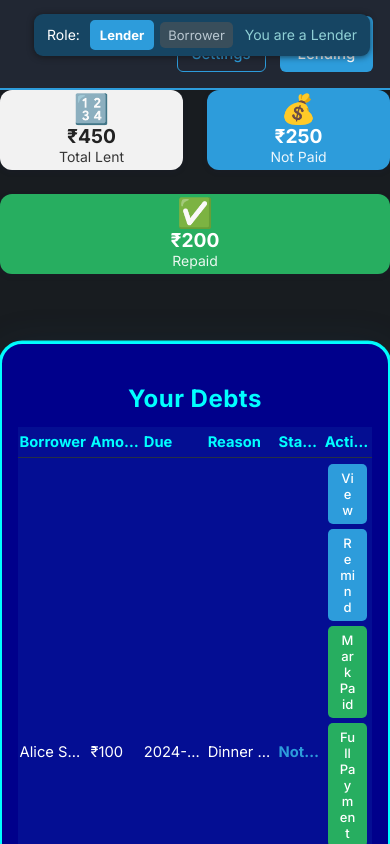
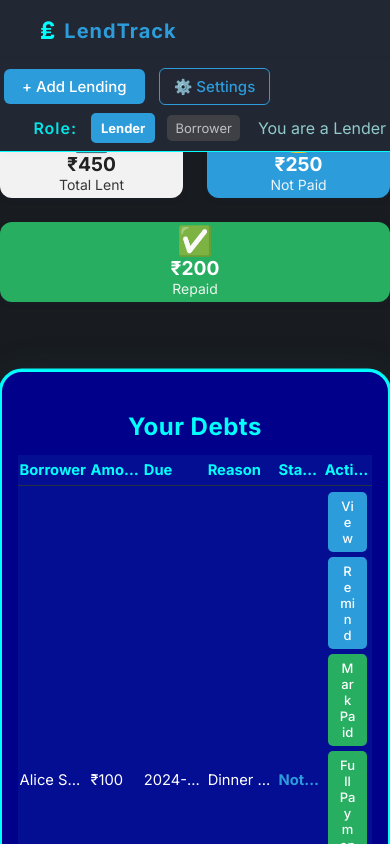
Before and after one commit to Workflow-Manager-admin/lendtrack-27931-fd4e24d7, a React (Create React App) app in the folder lendtrack_main_container/: page /dashboard in a window 390 px wide. Shown: the top 844 px of the page. Built offline with nearby package versions, Linux system fonts and the light colour scheme.

Commit message:
Auto-commit: Changes as of 2025-06-03T16:15:41.789128+00:00

```diff
--- a/lendtrack_main_container/src/App.css
+++ b/lendtrack_main_container/src/App.css
@@ -295,3 +295,90 @@ input, select, button {
 }
 
 /* Additional spacing/visual tweaks can be added below if needed */
+
+/* --- Dashboard Toolbar (holds Add Lending and Role) --- */
+.dashboard-toolbar {
+  width: 100vw;
+  max-width: 100vw;
+  position: fixed;
+  top: 60px; /* Below navbar */
+  left: 0;
+  z-index: 1050;
+  display: flex;
+  justify-content: space-between;
+  align-items: center;
+  background: #212733;
+  border-bottom: 1.5px solid var(--base-light, #00ffff);
+  box-shadow: 0 2px 10px #08101c09;
+  padding: 8px 28px 8px 28px;
+  box-sizing: border-box;
+  min-height: 56px;
+  gap: 12px;
+}
+@media (max-width: 850px) {
+  .dashboard-toolbar {
+    padding: 8px 8vw 8px 6vw;
+  }
+}
+@media (max-width: 600px) {
+  .dashboard-toolbar {
+    flex-direction: column;
+    align-items: stretch;
+    gap: 8px;
+    padding: 8px 2vw 8px 2vw;
+    min-height: unset;
+  }
+  .dashboard-toolbar-left,
+  .dashboard-toolbar-right {
+    width: 100%;
+    justify-content: stretch;
+  }
+}
+
+.dashboard-toolbar-left {
+  display: flex;
+  align-items: center;
+  gap: 14px;
+}
+.dashboard-toolbar-right.role-selector {
+  display: flex;
+  align-items: center;
+  gap: 6px;
+  justify-content: flex-end;
+}
+.dashboard-toolbar .btn {
+  margin-top: 0;
+  margin-bottom: 0;
+}
+
+.dashboard-toolbar .btn-large {
+  font-size: 1.07rem;
+  padding: 10px 19px;
+}
+
+.role-label {
+  color: var(--base-light, #00ffff);
+  font-weight: 600;
+  font-size: 1em;
+  letter-spacing: 0.06em;
+  opacity: 0.88;
+  margin-right: 3px;
+}
+
+@media (max-width: 400px) {
+  .dashboard-toolbar {
+    padding-left: 1vw;
+    padding-right: 1vw;
+  }
+  .dashboard-toolbar .btn-large,
+  .dashboard-toolbar .btn {
+    font-size: 0.97rem;
+    padding-top: 7px;
+    padding-bottom: 7px;
+  }
+}
+
+/* add some vertical space for main content since toolbar is fixed */
+.full-center-viewport {
+  margin-top: 118px !important;
+}
--- a/lendtrack_main_container/src/App.js
+++ b/lendtrack_main_container/src/App.js
@@ -207,25 +207,25 @@ function DashboardPage() {
   // --- UI Handlers and Layout ---
   return (
     <div className="app" style={{ background: COLORS.dark, minHeight: "100vh" }}>
-      {/* Role Toggle - For DEMO only, remove from production */}
-      <div style={{
-        position: "fixed",
-        top: 14,
-        right: 20,
-        zIndex: 3001,
-        background: "#164563",
-        color: "#fff",
-        padding: "6px 13px",
-        borderRadius: 9,
-        fontSize: 14,
-        boxShadow: "0 1px 6px #111a"
-      }}>
-        Role:
+      {/* Dashboard Bar: Add Lending (left), Role toggle (right) */}
+      <div className="dashboard-toolbar">
+        <div className="dashboard-toolbar-left">
+          <button className="btn btn-large" style={primaryBtnStyle(COLORS)} onClick={()=>setShowAddForm(true)}>
+            + Add Lending
+          </button>
+          {userRole === 'lender' && (
+            <button className="btn" style={settingsBtnStyle(COLORS)} onClick={()=>setShowSettings(!showSettings)}>
+              ⚙️ Settings
+            </button>
+          )}
+        </div>
+        <div className="dashboard-toolbar-right role-selector" tabIndex={-1}>
+          <span className="role-label" style={{marginRight:8}}>Role:</span>
           <button
             className="btn"
             style={{
               ...miniBtnStyle(userRole === 'lender' ? COLORS.primary : "#555c"),
-            marginLeft: 10,
+              marginLeft: 0,
               marginRight: 4,
               padding: "5px 8px",
               border: userRole === 'lender' ? "2.2px solid " + COLORS.primary : "none",
@@ -255,22 +255,12 @@ function DashboardPage() {
             opacity: 0.82
           }}>{userRole === 'lender' ? "You are a Lender" : "You are a Borrower"}</span>
         </div>
+      </div>
       {/* LendTrack Navbar */}
       <nav className="navbar" style={{ background: "#212733", borderBottom: `2px solid ${COLORS.primary}` }}>
-        <div className="container" style={{display: "flex", alignItems: "center", justifyContent: "space-between"}}>
+        <div className="container" style={{display: "flex", alignItems: "center", justifyContent: "flex-start"}}>
           <div className="logo" style={{color: COLORS.primary, fontWeight: 700, letterSpacing: 1}}>
             <span className="logo-symbol" style={{fontSize:'1.2em'}}>₤</span> LendTrack
-          </div>
-          <div style={{display: 'flex', gap: '14px'}}>
-            {/* Only lenders can see/access Settings */}
-            {userRole === 'lender' && (
-              <button className="btn" style={settingsBtnStyle(COLORS)} onClick={()=>setShowSettings(!showSettings)}>
-                ⚙️ Settings
-              </button>
-            )}
-            <button className="btn" style={primaryBtnStyle(COLORS)} onClick={()=>setShowAddForm(true)}>
-              + Add Lending
-            </button>
           </div>
         </div>
       </nav>
```
Also changed, not shown: 1 other file (tests, documents, lock files or other folders). Lines whose indentation alone changed are shown as unchanged.
